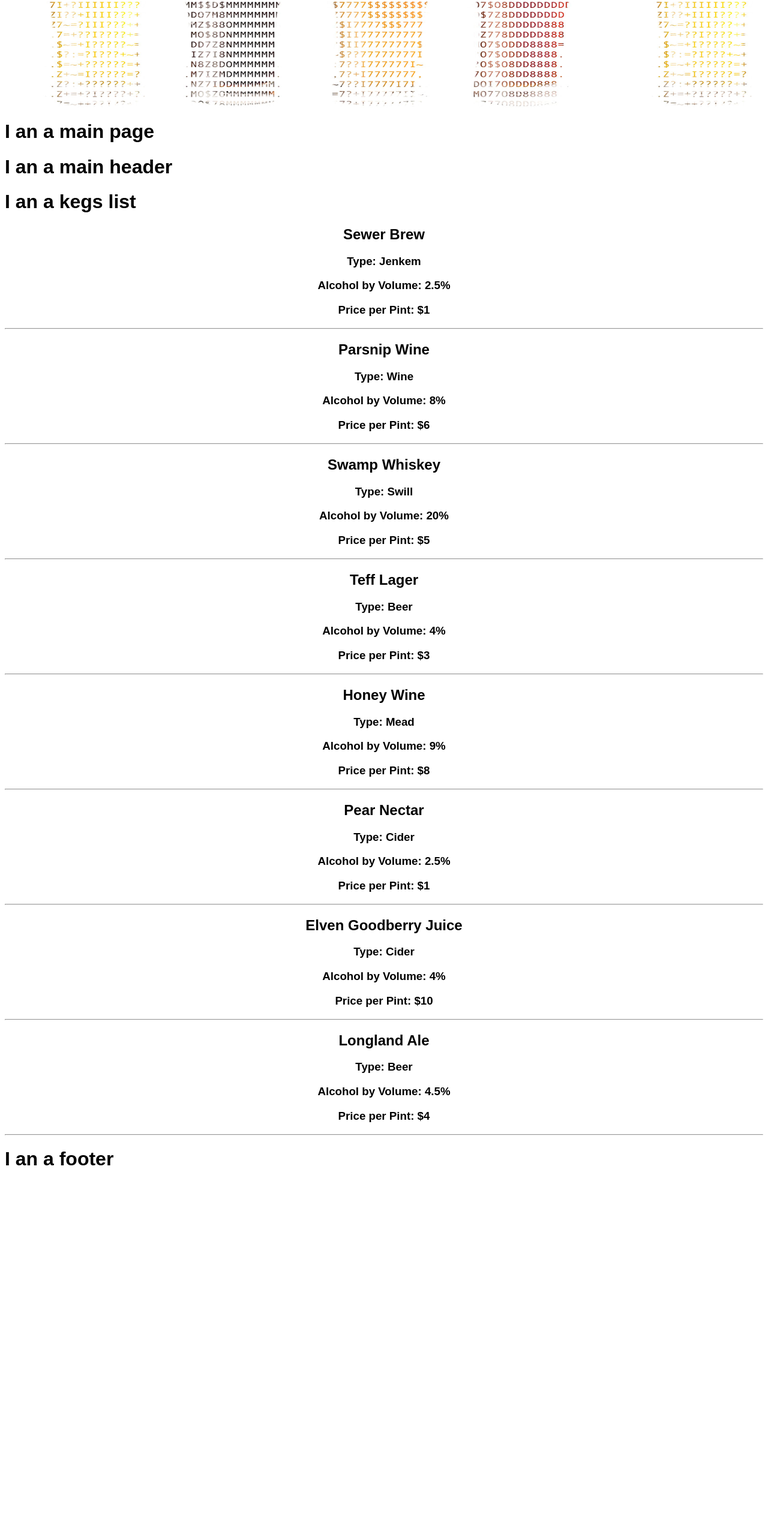
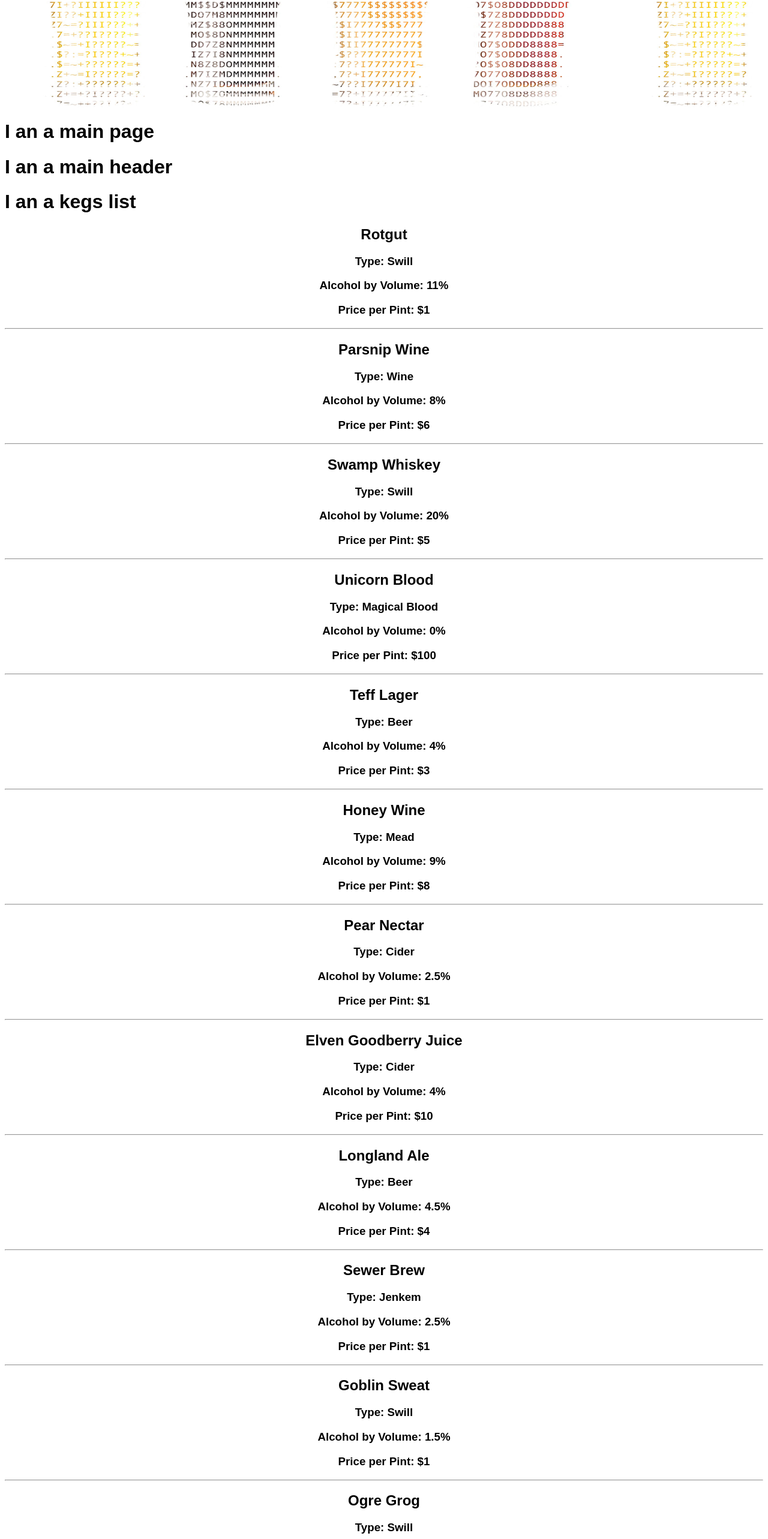
Before and after one commit to brnhensley/react-tap-room, a React app: page /#/ in a window 1280 px wide. Shown: the part 228-2794 px from the top of the page at 60% size. Before the commit the page ends 2200 px from the top, so only its background shows below. Built offline with nearby package versions, Linux system fonts and the light colour scheme.

Commit message:
add more kegs

```diff
--- a/src/components/KegsList.jsx
+++ b/src/components/KegsList.jsx
@@ -3,9 +3,9 @@ import Keg from './Keg';
 
 const allKegs = [
   {
-    name: 'Sewer Brew',
-    type: 'Jenkem',
-    abv: 2.5,
+    name: 'Rotgut',
+    type: 'Swill',
+    abv: 11,
     price: 1
   },
   {
@@ -19,6 +19,12 @@ const allKegs = [
     type: 'Swill',
     abv: 20,
     price: 5
+  },
+  {
+    name: 'Unicorn Blood',
+    type: 'Magical Blood',
+    abv: 0,
+    price: 100
   },
   {
     name: 'Teff Lager',
@@ -50,6 +56,24 @@ const allKegs = [
     abv: 4.5,
     price: 4
   },
+  {
+    name: 'Sewer Brew',
+    type: 'Jenkem',
+    abv: 2.5,
+    price: 1
+  },
+  {
+    name: 'Goblin Sweat',
+    type: 'Swill',
+    abv: 1.5,
+    price: 1
+  },
+  {
+    name: 'Ogre Grog',
+    type: 'Swill',
+    abv: 13,
+    price: 6
+  }
 ];
 
 function KegsList(){
```
